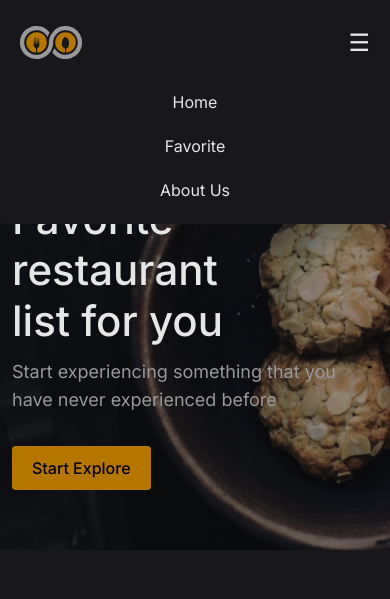
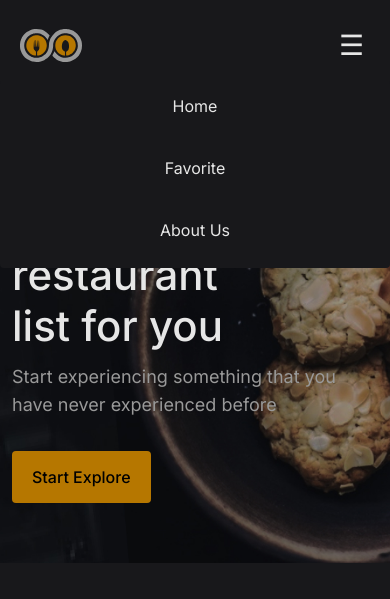
Before and after one commit to arialghifari/infoodity, a website built with webpack: page src/templates/index.html in a window 390 px wide. Both pictures are taken after a click on the link "Show menu". Shown: the top 599 px of the page. Built offline with nearby package versions, Linux system fonts and the light colour scheme; a web font is replaced by a local one.

Commit message:
Resize element

```diff
--- a/src/styles/main.scss
+++ b/src/styles/main.scss
@@ -40,9 +40,9 @@ header {
     justify-content: flex-end;
 
     .hamburger {
-      font-size: 24px;
+      font-size: 28px;
       text-decoration: none;
-      padding: 8px;
+      padding: 8px 14px;
       color: $white;
     }
 
@@ -56,11 +56,12 @@ header {
       border-radius: 4px;
       padding-bottom: 12px;
       display: none;
+      height: fit-content;
 
       a {
         color: $white;
         text-decoration: none;
-        padding: 12px 16px;
+        padding: 16px;
         display: block;
 
         &:hover {
@@ -70,18 +71,20 @@ header {
     }
 
     .open {
-      display: initial;
+      display: flex;
+      flex-direction: column;
+      gap: 10px;
     }
   }
 }
 
 .skip__link {
   position: absolute;
-  top: -40px;
+  top: -52px;
   left: 4px;
   background-color: $primary;
   color: $white;
-  padding: 8px;
+  padding: 16px 20px;
   transition: all 0.3s ease;
   border-radius: 4px;
   text-underline-offset: 2px;
@@ -134,7 +137,7 @@ header {
     .hero__button {
       font-size: 16px;
       width: fit-content;
-      padding: 12px 20px;
+      padding: 16px 20px;
       cursor: pointer;
       border-radius: 4px;
       background-color: $primary;
@@ -224,11 +227,11 @@ header {
           cursor: pointer;
           text-decoration: none;
           width: fit-content;
+          padding: 14px 0;
 
           p {
             line-height: 135%;
             font-size: 16px;
-            padding: 12px 0;
           }
 
           &:hover {
```
